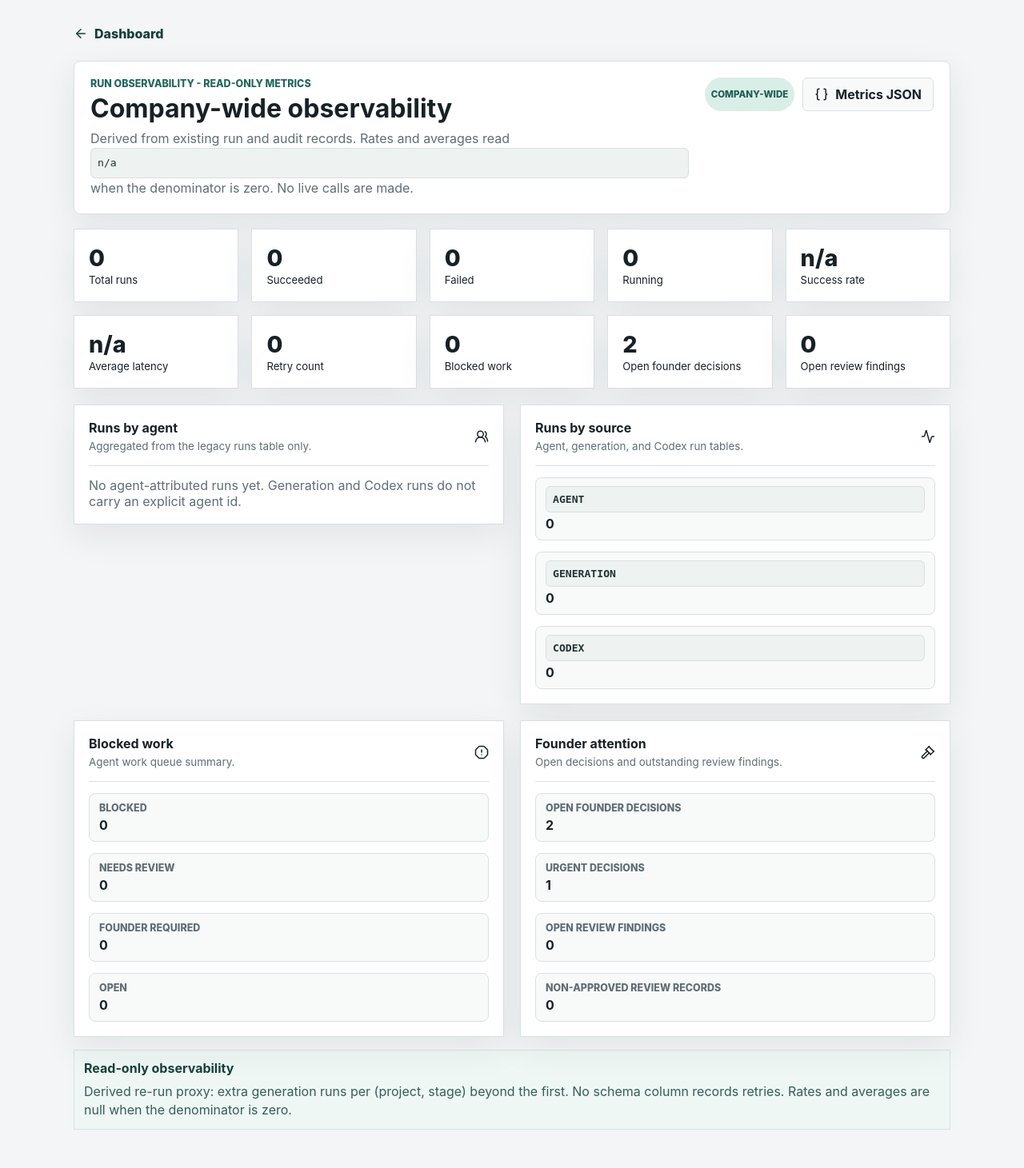
After one commit to PranayS676/pramana-hermes-company-os, a FastAPI app: page /observability in a window 1280 px wide. The commit adds this page. Shown: the whole page at 80% size. Run offline with FastAPI, Linux system fonts and the light colour scheme; data comes from the database, SQL or seed files in the repository; data that the repository does not hold is empty; some libraries are stand-ins or nearby versions.

Commit message:
M8: surface run observability metrics in the dashboard UI
Add founder-facing HTML views for the existing read-only observability
metrics package (runs by agent, success/failure, blocked count, average
latency, retry count, open founder decisions, open review findings).

- New templates/observability.html, parameterized for company-wide and
  per-project scope, matching the existing agent-page/panel/metric-grid style.
- Extend register_observability_routes with GET /observability and
  GET /projects/{id}/observability (404 for unknown project), reusing
  run_observability_package; no backend metric changes.
- Add nav link from dashboard.html and a per-project entry strip in
  project.html.
- Minor additive .observability-layout grid style (responsive collapse).
- New tests/test_observability_ui.py: 200s, metric labels/values rendered,
  404 handling, no-secret assertions over rendered HTML, entry-point links.

Co-Authored-By: Claude Opus 4.8 <noreply@anthropic.com>

```diff
--- a/src/hermes_company_os/static/styles.css
+++ b/src/hermes_company_os/static/styles.css
@@ -328,6 +328,14 @@ h2 {
   align-items: start;
 }
 
+.observability-layout {
+  display: grid;
+  grid-template-columns: repeat(2, minmax(0, 1fr));
+  gap: 20px;
+  align-items: start;
+  margin-top: 20px;
+}
+
 .panel {
   background: var(--panel);
   border: 1px solid var(--line);
@@ -2250,6 +2258,7 @@ summary {
   .readiness-grid,
   .queue-layout,
   .queue-summary-grid,
+  .observability-layout,
   .workspace-summary,
   .project-workspace-grid,
   .founder-control-summary,
--- a/src/hermes_company_os/templates/dashboard.html
+++ b/src/hermes_company_os/templates/dashboard.html
@@ -23,6 +23,7 @@
           <a href="/projects"><i data-lucide="rocket"></i> Projects</a>
           <a href="/decisions"><i data-lucide="gavel"></i> Decisions</a>
           <a href="/queue"><i data-lucide="list-checks"></i> Queue</a>
+          <a href="/observability"><i data-lucide="activity"></i> Observability</a>
           <a href="#agents"><i data-lucide="users-round"></i> Agents</a>
           <a href="#standups"><i data-lucide="calendar-clock"></i> Standups</a>
           <a href="#runs"><i data-lucide="activity"></i> Runs</a>
--- /dev/null
+++ b/src/hermes_company_os/templates/observability.html
@@ -0,0 +1,228 @@
+<!doctype html>
+<html lang="en">
+  <head>
+    <meta charset="utf-8">
+    <meta name="viewport" content="width=device-width, initial-scale=1">
+    <title>Observability - Hermes Company OS</title>
+    <link rel="stylesheet" href="{{ url_for('static', path='/styles.css') }}">
+    <script src="https://unpkg.com/lucide@latest"></script>
+  </head>
+  <body>
+    {% set scope = package.scope %}
+    {% set runs = package.runs %}
+    {% set blocked = package.blocked_work %}
+    {% set decisions = package.open_founder_decisions %}
+    {% set findings = package.open_review_findings %}
+    {% set scope_label = "Company-wide" if scope.company_wide else scope.project_name %}
+    <main class="agent-page observability-page">
+      {% if scope.company_wide %}
+      <a class="back-link" href="/"><i data-lucide="arrow-left"></i> Dashboard</a>
+      {% else %}
+      <a class="back-link" href="/projects/{{ scope.project_id }}"><i data-lucide="arrow-left"></i> {{ scope.project_name }}</a>
+      {% endif %}
+
+      <section class="project-titlebar">
+        <div>
+          <p class="eyebrow">Run observability - read-only metrics</p>
+          <h1>{{ scope_label }} observability</h1>
+          <p class="page-subtitle">
+            Derived from existing run and audit records. Rates and averages read
+            <code>n/a</code> when the denominator is zero. No live calls are made.
+          </p>
+        </div>
+        <div class="project-title-actions">
+          <span class="status-pill {% if scope.company_wide %}ready{% else %}current{% endif %}">
+            {% if scope.company_wide %}Company-wide{% else %}Project scope{% endif %}
+          </span>
+          {% if scope.company_wide %}
+          <a class="secondary-button link-button-muted" href="/observability.json">
+            <i data-lucide="braces"></i> Metrics JSON
+          </a>
+          {% else %}
+          <a class="secondary-button link-button-muted" href="/projects/{{ scope.project_id }}/observability.json">
+            <i data-lucide="braces"></i> Metrics JSON
+          </a>
+          <a class="secondary-button link-button-muted" href="/projects/{{ scope.project_id }}/observability.md">
+            <i data-lucide="file-text"></i> Metrics MD
+          </a>
+          {% endif %}
+        </div>
+      </section>
+
+      <section class="metric-grid" aria-label="Run summary metrics">
+        <div class="metric">
+          <span>{{ runs.total }}</span>
+          <small>Total runs</small>
+        </div>
+        <div class="metric">
+          <span>{{ runs.succeeded }}</span>
+          <small>Succeeded</small>
+        </div>
+        <div class="metric">
+          <span>{{ runs.failed }}</span>
+          <small>Failed</small>
+        </div>
+        <div class="metric">
+          <span>{{ runs.running }}</span>
+          <small>Running</small>
+        </div>
+        <div class="metric">
+          <span>
+            {% if runs.success_rate is none %}n/a{% else %}{{ "%.1f"|format(runs.success_rate * 100) }}%{% endif %}
+          </span>
+          <small>Success rate</small>
+        </div>
+        <div class="metric">
+          <span>
+            {% if runs.average_latency_seconds is none %}n/a{% else %}{{ "%.2f"|format(runs.average_latency_seconds) }}s{% endif %}
+          </span>
+          <small>Average latency</small>
+        </div>
+        <div class="metric">
+          <span>{{ runs.retry_count }}</span>
+          <small>Retry count</small>
+        </div>
+        <div class="metric">
+          <span>{{ blocked.blocked }}</span>
+          <small>Blocked work</small>
+        </div>
+        <div class="metric">
+          <span>{{ decisions.total }}</span>
+          <small>Open founder decisions</small>
+        </div>
+        <div class="metric">
+          <span>{{ findings.total }}</span>
+          <small>Open review findings</small>
+        </div>
+      </section>
+
+      <section class="observability-layout">
+        <section class="panel">
+          <div class="panel-header">
+            <div>
+              <h2>Runs by agent</h2>
+              <p class="panel-kicker">Aggregated from the legacy runs table only.</p>
+            </div>
+            <i data-lucide="users-round"></i>
+          </div>
+          <div class="readiness-stack">
+            {% for agent_id, count in runs.runs_by_agent|dictsort %}
+            <div class="readiness-line">
+              <span><code>{{ agent_id }}</code></span>
+              <strong>{{ count }}</strong>
+            </div>
+            {% else %}
+            <p class="empty-state">
+              No agent-attributed runs yet. Generation and Codex runs do not carry
+              an explicit agent id.
+            </p>
+            {% endfor %}
+          </div>
+        </section>
+
+        <section class="panel">
+          <div class="panel-header">
+            <div>
+              <h2>Runs by source</h2>
+              <p class="panel-kicker">Agent, generation, and Codex run tables.</p>
+            </div>
+            <i data-lucide="activity"></i>
+          </div>
+          <div class="readiness-stack">
+            {% for source, count in runs.runs_by_source.items() %}
+            <div class="readiness-line">
+              <span><code>{{ source }}</code></span>
+              <strong>{{ count }}</strong>
+            </div>
+            {% endfor %}
+          </div>
+        </section>
+
+        <section class="panel">
+          <div class="panel-header">
+            <div>
+              <h2>Blocked work</h2>
+              <p class="panel-kicker">Agent work queue summary.</p>
+            </div>
+            <i data-lucide="octagon-alert"></i>
+          </div>
+          <div class="readiness-stack">
+            <div class="readiness-line">
+              <span>Blocked</span>
+              <strong>{{ blocked.blocked }}</strong>
+            </div>
+            <div class="readiness-line">
+              <span>Needs review</span>
+              <strong>{{ blocked.needs_review }}</strong>
+            </div>
+            <div class="readiness-line">
+              <span>Founder required</span>
+              <strong>{{ blocked.founder_required }}</strong>
+            </div>
+            <div class="readiness-line">
+              <span>Open</span>
+              <strong>{{ blocked.open }}</strong>
+            </div>
+          </div>
+        </section>
+
+        <section class="panel">
+          <div class="panel-header">
+            <div>
+              <h2>Founder attention</h2>
+              <p class="panel-kicker">Open decisions and outstanding review findings.</p>
+            </div>
+            <i data-lucide="gavel"></i>
+          </div>
+          <div class="readiness-stack">
+            <a class="readiness-line linked-readiness-line" href="/decisions{% if not scope.company_wide %}?project_id={{ scope.project_id }}{% endif %}">
+              <span>Open founder decisions</span>
+              <strong>{{ decisions.total }}</strong>
+            </a>
+            <div class="readiness-line">
+              <span>Urgent decisions</span>
+              <strong>{{ decisions.urgent }}</strong>
+            </div>
+            <div class="readiness-line">
+              <span>Open review findings</span>
+              <strong>{{ findings.total }}</strong>
+            </div>
+            <div class="readiness-line">
+              <span>Non-approved review records</span>
+              <strong>{{ findings.records }}</strong>
+            </div>
+          </div>
+        </section>
+      </section>
+
+      {% if scope.company_wide and projects %}
+      <section class="panel">
+        <div class="panel-header">
+          <div>
+            <h2>Per-project observability</h2>
+            <p class="panel-kicker">Scoped metrics for each company project.</p>
+          </div>
+          <span class="status-pill ready">{{ projects|length }} projects</span>
+        </div>
+        <div class="readiness-stack">
+          {% for project in projects %}
+          <a class="readiness-line linked-readiness-line" href="/projects/{{ project.id }}/observability">
+            <span>{{ project.name }}</span>
+            <strong><i data-lucide="chevron-right"></i></strong>
+          </a>
+          {% endfor %}
+        </div>
+      </section>
+      {% endif %}
+
+      <section class="queue-policy-callout">
+        <strong>Read-only observability</strong>
+        <p>
+          {{ package.notes.retry_count }}
+          {{ package.notes.null_metrics }}
+        </p>
+      </section>
+    </main>
+    <script>lucide.createIcons();</script>
+  </body>
+</html>
```
Also changed, not shown: src/hermes_company_os/routers/observability.py (+30 -0 lines), src/hermes_company_os/templates/project.html (+15 -0 lines), tests/test_observability_ui.py (added, +155 -0 lines).
